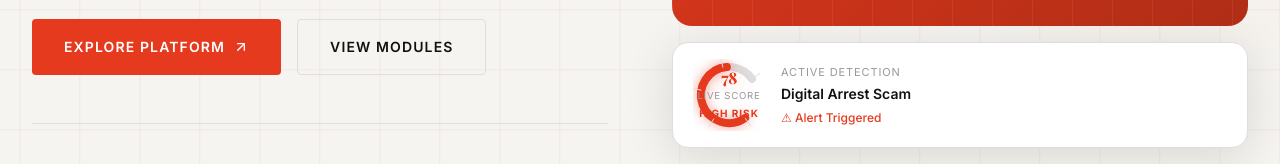
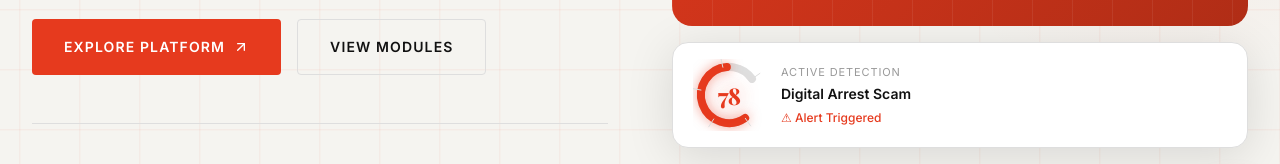
Before and after one commit to 099anshu/et-ai-hack, a Next.js app in the folder frontend/: page / in a window 1280 px wide. Shown: the part 550-714 px from the top of the page. Built offline with nearby package versions, Linux system fonts and the light colour scheme; no server answers; a web font is replaced by a local one.

Commit message:
Update ThreatGauge.tsx

```diff
--- a/frontend/src/components/ui/ThreatGauge.tsx
+++ b/frontend/src/components/ui/ThreatGauge.tsx
@@ -129,12 +129,13 @@
           alignItems: "center",
           gap: "2px",
           textAlign: "center",
+          maxWidth: size * 0.85,
         }}
       >
         <span
           style={{
             fontFamily: "var(--font-display)",
-            fontSize: size * 0.22 + "px",
+            fontSize: (size >= 100 ? size * 0.22 : size * 0.32) + "px",
             fontWeight: 800,
             color,
             lineHeight: 1,
@@ -144,6 +145,8 @@
         >
           {displayScore}
         </span>
+        {size >= 100 && (
+          <>
             <span style={{ fontSize: "0.6rem", color: "var(--text-muted)", letterSpacing: "0.08em", textTransform: "uppercase" }}>
               {label}
             </span>
@@ -158,6 +161,8 @@
             >
               {riskLabel}
             </span>
+          </>
+        )}
       </div>
     </div>
   );
```
Lines whose indentation alone changed are shown as unchanged.
